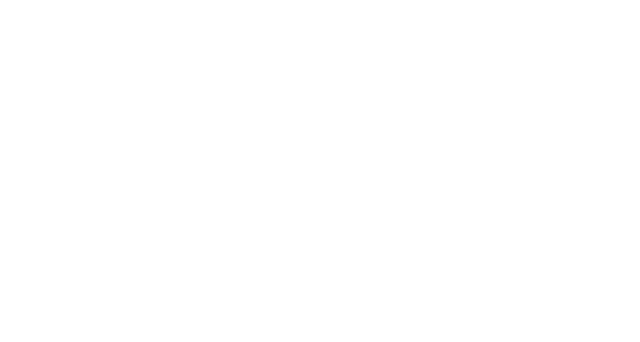
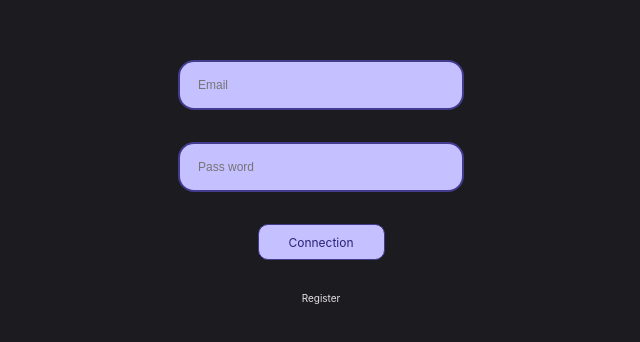
Before and after one commit to AlexGuillard/Area, a React (Create React App) app in the folder web/: page / in a window 1280 px wide. Shown: the part 218-560 px from the top of the page, without its empty margins (319-959 px from the left). Built offline with nearby package versions, Linux system fonts and the light colour scheme.

Commit message:
feat: add login page

```diff
--- a/web/src/Page/Login/login.css
+++ b/web/src/Page/Login/login.css
@@ -0,0 +1,51 @@
+.loginPageBody {
+    width: 100%;
+    height: 100%;
+    background-color: #1C1B1F;
+    display: flex;
+    flex-direction: column;
+    justify-content: center;
+    align-items: center;
+    gap: 4%;
+}
+
+.emailLoginArea {
+    height: 44px;
+    width: 262px;
+    background-color: #C5C0FF;
+    border: 2px #423B8E solid;
+    border-radius: 16px;
+    color: #2B2277;
+    font-size: 12px;
+    padding-left: 18px;
+}
+
+.passwordLoginArea {
+    height: 44px;
+    width: 262px;
+    background-color: #C5C0FF;
+    border: 2px #423B8E solid;
+    border-radius: 16px;
+    color: #2B2277;
+    font-size: 12px;
+    padding-left: 18px;
+}
+
+.connectionButon {
+    height: 34px;
+    width: 125px;
+    background-color: #C5C0FF;
+    border: 1px #423B8E solid;
+    border-radius: 10px;
+    color: #2B2277;
+    font-size: 12px;
+    display: flex;
+    flex-direction: column;
+    justify-content: center;
+    align-items: center;
+}
+
+.registerButon {
+    color: #E5E1E6;
+    font-size: 10px;
+}
--- a/web/src/Page/Login/login.tsx
+++ b/web/src/Page/Login/login.tsx
@@ -1,9 +1,45 @@
 import React from 'react';
+import { useState } from 'react';
 import './login.css';
 
 function Login() {
+
+  const [textEmail, setTextEmail] = useState("");
+  const [textPassWord, setTextPassWord] = useState("");
+
+  const handleTextChangeUser = (event: React.ChangeEvent<HTMLInputElement>) => {
+    setTextEmail(event.target.value);
+  };
+  const handleTextChangePassWord = (event: React.ChangeEvent<HTMLInputElement>) => {
+      setTextPassWord(event.target.value);
+  };
+
   return (
-    <div>
+    <div className='loginPageBody'>
+        <input
+          type="text"
+          id="text-input"
+          value={textEmail}
+          onChange={handleTextChangeUser}
+          placeholder="Email"
+          className='emailLoginArea'
+        />
+        <input
+          type="text"
+          id="text-input"
+          value={textPassWord}
+          onChange={handleTextChangePassWord}
+          placeholder="Pass word"
+          className='passwordLoginArea'
+        />
+        <div className='connectionButon'>
+          <span>
+            Connection
+          </span>
+        </div>
+        <span className='registerButon'>
+          Register
+        </span>
     </div>
   );
 }
```
